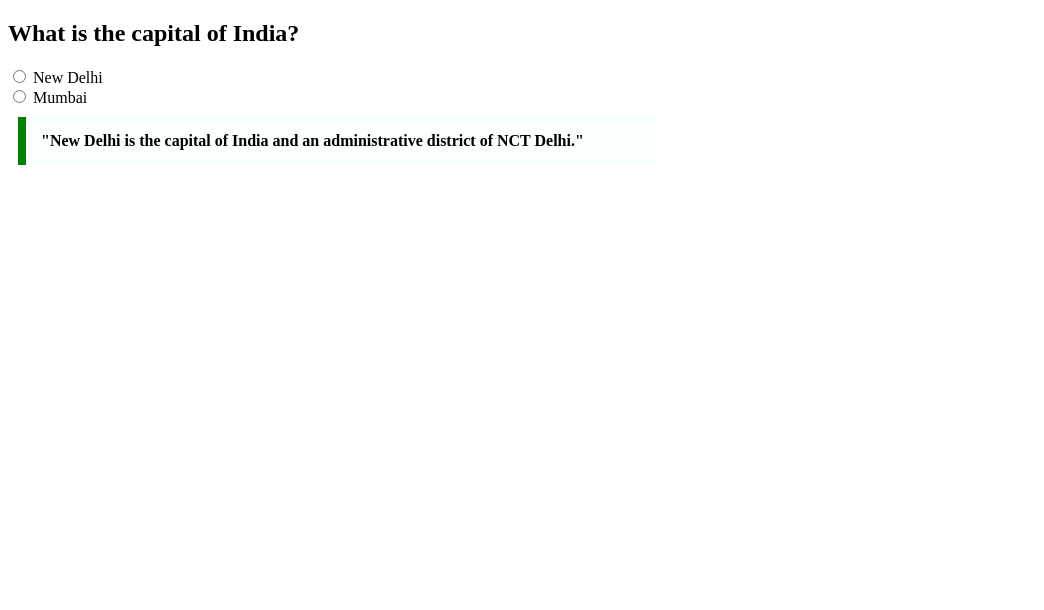
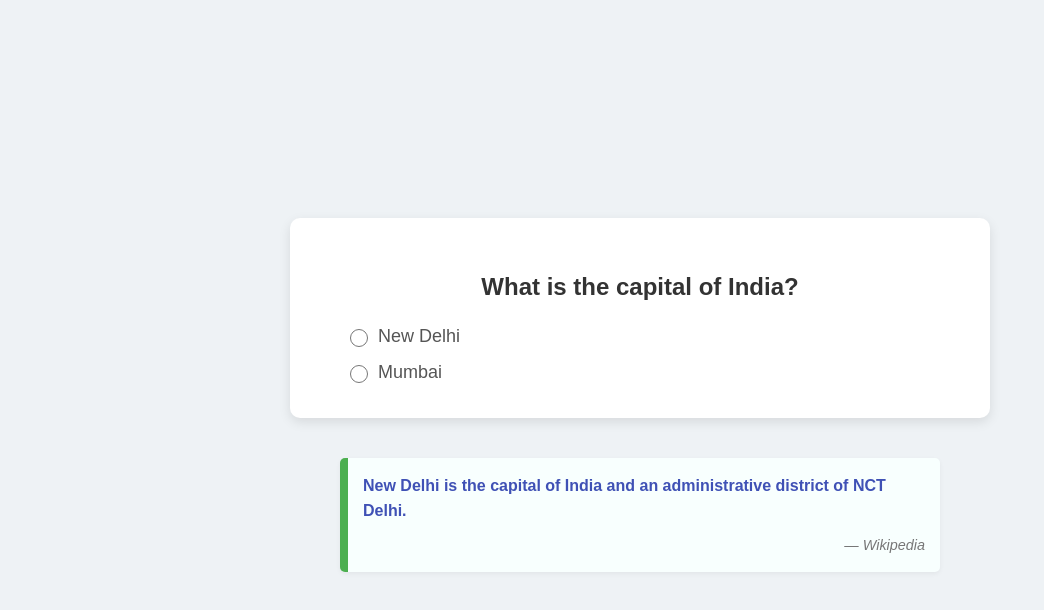
Before and after one commit to acciojob/trivia-kartikbh56, a website: page main.html in a window 1280 px wide. Shown: the whole page, without its empty margins (0-1044 px from the left). Drawn offline with Linux system fonts and the light colour scheme.

Commit message:
created a submission

```diff
--- a/main.html
+++ b/main.html
@@ -2,36 +2,125 @@
 <html lang="en">
 <head>
     <meta charset="UTF-8">
-  <title>Trivia Question</title>
+    <meta name="viewport" content="width=device-width, initial-scale=1.0">
+    <title>Trivia Quiz</title>
     <style>
+        body {
+            font-family: Arial, sans-serif;
+            background-color: #eef2f5; /* A light, clean background */
+            margin: 0;
+            padding: 20px;
+            display: flex;
+            flex-direction: column;
+            justify-content: center;
+            align-items: center;
+            min-height: 100vh;
+            box-sizing: border-box;
+        }
+
+        .quiz-container {
+            background-color: #ffffff;
+            padding: 35px;
+            border-radius: 10px;
+            box-shadow: 0 4px 12px rgba(0, 0, 0, 0.1);
+            max-width: 700px;
+            width: 100%;
+            margin-bottom: 30px; /* Space below the quiz part */
+            box-sizing: border-box;
+        }
+
+        h2 {
+            color: #333;
+            text-align: center;
+            margin-bottom: 25px;
+            font-size: 24px;
+        }
+
+        .options-group {
+            display: flex;
+            flex-direction: column;
+            gap: 15px; /* Space between radio button options */
+            align-items: flex-start; /* Align radio buttons to the left */
+            margin-left: 20px; /* Indent options slightly */
+        }
+
+        .options-group label {
+            display: flex;
+            align-items: center;
+            font-size: 18px;
+            color: #555;
+            cursor: pointer;
+        }
+
+        .options-group input[type="radio"] {
+            margin-right: 10px;
+            /* Basic styling for radio button appearance */
+            width: 18px;
+            height: 18px;
+            cursor: pointer;
+        }
+
+        /* Blockquote Styling */
         blockquote {
-      max-width: 600px;
+            max-width: 600px; /* Max-width as specified */
+            margin: 10px auto; /* Margin and auto for horizontal centering */
+            padding: 15px; /* Padding as specified */
+            border-left: 8px solid #4CAF50; /* Green border-left as specified */
+            background-color: #f8fffe; /* Background color close to #f8fffe */
+            font-weight: bold; /* Font-weight as specified */
+            color: #3f51b5; /* A subtle blue for the text inside the quote */
+            line-height: 1.6;
+            border-radius: 5px; /* Slightly rounded corners for aesthetics */
+            box-shadow: 0 2px 5px rgba(0, 0, 0, 0.05); /* Subtle shadow for depth */
+            box-sizing: border-box; /* Include padding in width */
+        }
+
+        blockquote cite {
+            display: block; /* Ensures citation is on a new line */
+            margin-top: 10px;
+            font-size: 0.9em;
+            text-align: right;
+            color: #777; /* Lighter color for citation */
+            font-weight: normal; /* Override bold for citation */
+        }
+
+        /* Responsive adjustments */
+        @media (max-width: 650px) {
+            .quiz-container, blockquote {
+                padding: 20px;
                 margin: 10px;
-      padding: 15px;
-      border-left: 8px solid green;
-      background-color: #f8fffe;
-      font-weight: bold;
+            }
+            h2 {
+                font-size: 20px;
+            }
+            .options-group label {
+                font-size: 16px;
+            }
         }
     </style>
 </head>
 <body>
-
+    <div class="quiz-container">
+        <!-- Question -->
         <h2>What is the capital of India?</h2>
 
-  <form>
-    <label>
-      <input type="radio" name="capital" value="new-delhi">
+        <!-- Options (Radio Buttons) -->
+        <div class="options-group">
+            <label for="option-delhi">
+                <input type="radio" id="option-delhi" name="capital" value="new_delhi">
                 New Delhi
             </label>
-    <br>
-    <label>
-      <input type="radio" name="capital" value="mumbai">
+            <label for="option-mumbai">
+                <input type="radio" id="option-mumbai" name="capital" value="mumbai">
                 Mumbai
             </label>
-  </form>
+        </div>
+    </div>
 
-  <blockquote cite="https://en.wikipedia.org/wiki/New_Delhi">
-    "New Delhi is the capital of India and an administrative district of NCT Delhi."
+    <!-- Styled Quotation -->
+    <blockquote>
+        New Delhi is the capital of India and an administrative district of NCT Delhi.
+        <cite>— Wikipedia</cite>
     </blockquote>
 
 </body>
```
Lines whose indentation alone changed are shown as unchanged.
